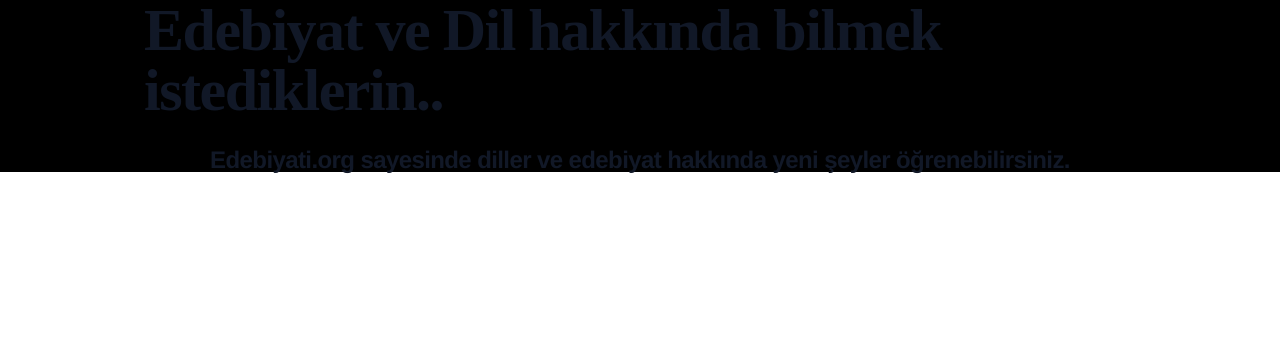
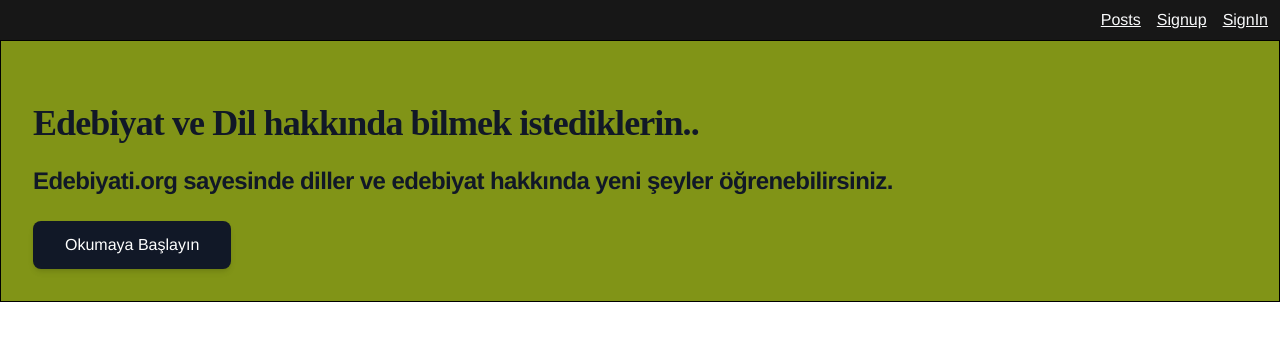
Before and after one commit to xfxpositions/edebiyati-frontend, a Vue app: page / in a window 1280 px wide. Shown: the top 340 px of the page. Built offline with nearby package versions, Linux system fonts and the light colour scheme; a web font is replaced by a local one.

Commit message:
homepage, signin

```diff
--- a/src/App.vue
+++ b/src/App.vue
@@ -1,15 +1,11 @@
 <template>
-  <div class="bg-black">
-    <h1
-      class="mb-4 text-4xl font-bold font-gentium tracking-tight text-gray-900 lg:font-extrabold lg:text-6xl lg:leading-none dark:text-white xl:px-36 lg:mb-7"
-    >
-      Edebiyat ve Dil hakkında bilmek istediklerin..
-    </h1>
-    <h2
-      class="mb-4 text-xl font-bold tracking-tight text-gray-900 lg:font-extrabold lg:text-2xl lg:leading-none dark:text-white lg:text-center xl:px-36 lg:mb-7"
-    >
-      Edebiyati.org sayesinde diller ve edebiyat hakkında yeni şeyler
-      öğrenebilirsiniz.
-    </h2>
-  </div>
+  <Navbar></Navbar>
+  <router-view class="router-view" v-slot="{ Component }">
+    <transition name="vue-transition">
+      <component @topbarhide="topbartoggle" :is="Component" />
+    </transition>
+  </router-view>
 </template>
+<script setup>
+import Navbar from "./components/Navbar.vue";
+</script>
--- /dev/null
+++ b/src/components/Navbar.vue
@@ -0,0 +1,12 @@
+<template>
+  <nav class="flex justify-between bg-[rgb(23,23,23)] text-gray-50">
+    <!-- logo, for later -->
+    <div class="logo"></div>
+    <!-- menus -->
+    <div class="flex gap-2 mr-2">
+      <a class="underline px-1 py-2" href="/posts">Posts</a>
+      <a class="underline px-1 py-2" href="/signup">Signup</a>
+      <a class="underline px-1 py-2" href="/posts">SignIn</a>
+    </div>
+  </nav>
+</template>
--- a/src/main.js
+++ b/src/main.js
@@ -1,8 +1,8 @@
 import { createApp } from "vue";
 import "./style.css";
 import App from "./App.vue";
-
+import router from "./router/router";
 let app = createApp(App);
 //load gentiom book plus from google fonts
-
+app.use(router);
 app.mount("#app");
--- a/src/router/router.js
+++ b/src/router/router.js
@@ -4,13 +4,17 @@ import AboutView from "../views/AboutView.vue";
 const routes = [
   {
     path: "/",
-    name: "home",
+    name: "Home",
     component: HomeView,
   },
   {
     path: "/about",
-    name: "about",
+    name: "About",
     component: AboutView,
+  },
+  {
+    name: "SignIn",
+    path: "/signin",
   },
 ];
 const router = createRouter({
--- /dev/null
+++ b/src/router/routes.js
@@ -0,0 +1,16 @@
+const routes = [
+  {
+    name: "Home",
+    path: "/",
+    topbar: "true",
+  },
+  {
+    name: "About",
+    path: "/about",
+    topbar: "true",
+  },
+  {
+    name: "SignIn",
+    path: "/signin",
+  },
+];
--- a/src/views/HomeView.vue
+++ b/src/views/HomeView.vue
@@ -1,5 +1,20 @@
 <template>
-  <div>Home Page</div>
+  <div class="p-8 pt-16 border-black border bg-[#819417]">
+    <h1
+      class="mb-4 text-4xl font-bold font-gentium tracking-tight text-gray-900 lg:font-extrabold lg:text-4xl lg:leading-none dark:text-white lg:mb-7"
+    >
+      Edebiyat ve Dil hakkında bilmek istediklerin..
+    </h1>
+    <h2
+      class="mb-4 text-xl font-bold tracking-tight text-gray-900 lg:text-2xl lg:leading-none dark:text-white lg:mb-7"
+    >
+      Edebiyati.org sayesinde diller ve edebiyat hakkında yeni şeyler
+      öğrenebilirsiniz.
+    </h2>
+    <button
+      class="px-8 bg-gray-900 text-white rounded-lg py-3 shadow-md hover:shadow-lg"
+    >
+      Okumaya Başlayın
+    </button>
+  </div>
 </template>
-<script setup></script>
-<style></style>
--- /dev/null
+++ b/src/views/SignIn.vue
@@ -0,0 +1,4 @@
+<template>
+    <div class="p-8 pt-16 border-black border bg-[#819417]">
+    <div></div>
+  </template>
--- a/tailwind.config.cjs
+++ b/tailwind.config.cjs
@@ -1,5 +1,6 @@
 /** @type {import('tailwindcss').Config} */
 export default {
+  darkMode: "class",
   content: ["./index.html", "./src/**/*.{vue,js,ts,jsx,tsx}"],
   theme: {
     extend: {
```
Also changed, not shown: src/components/ThemeSwitcher.vue (added).
